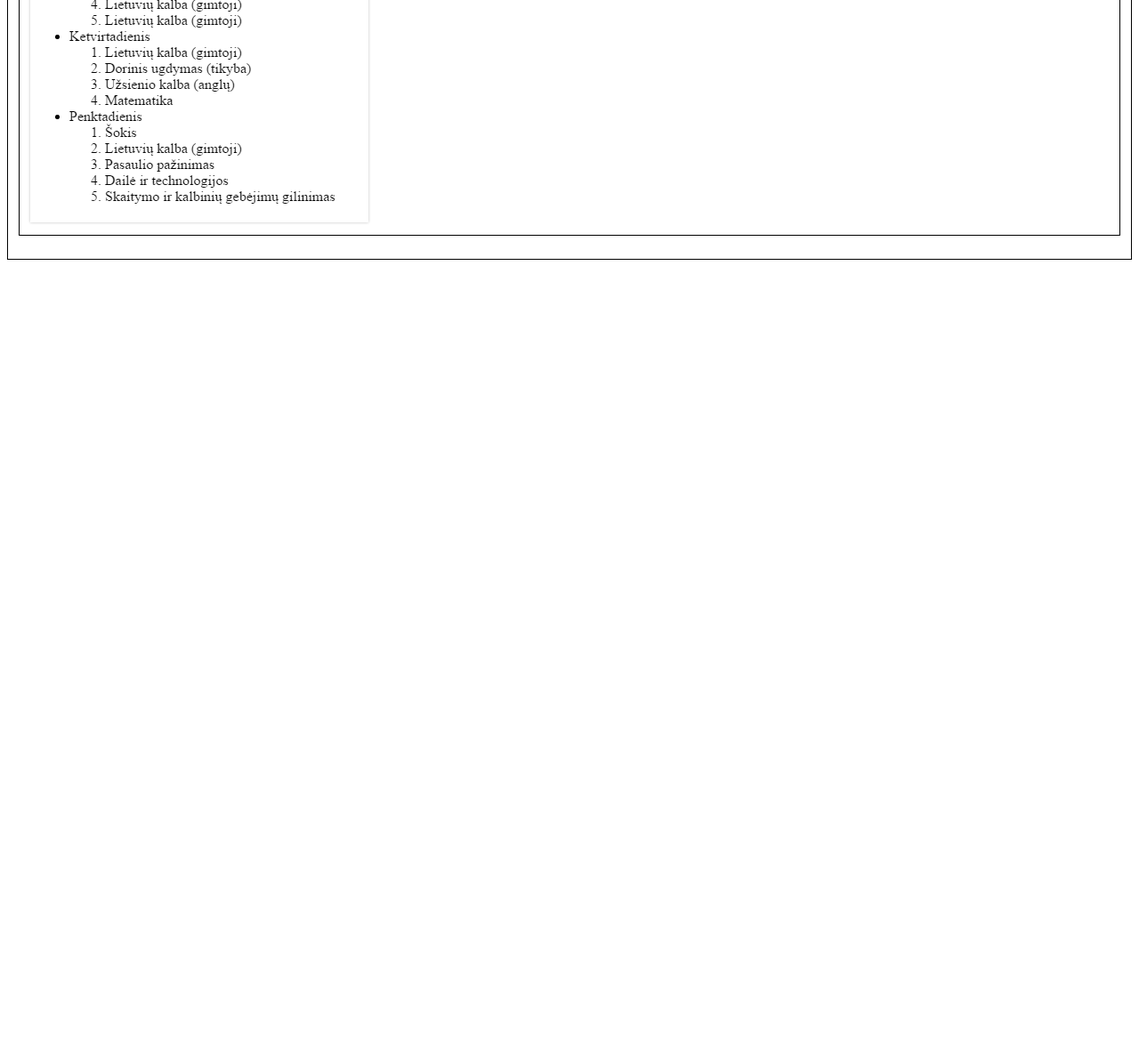
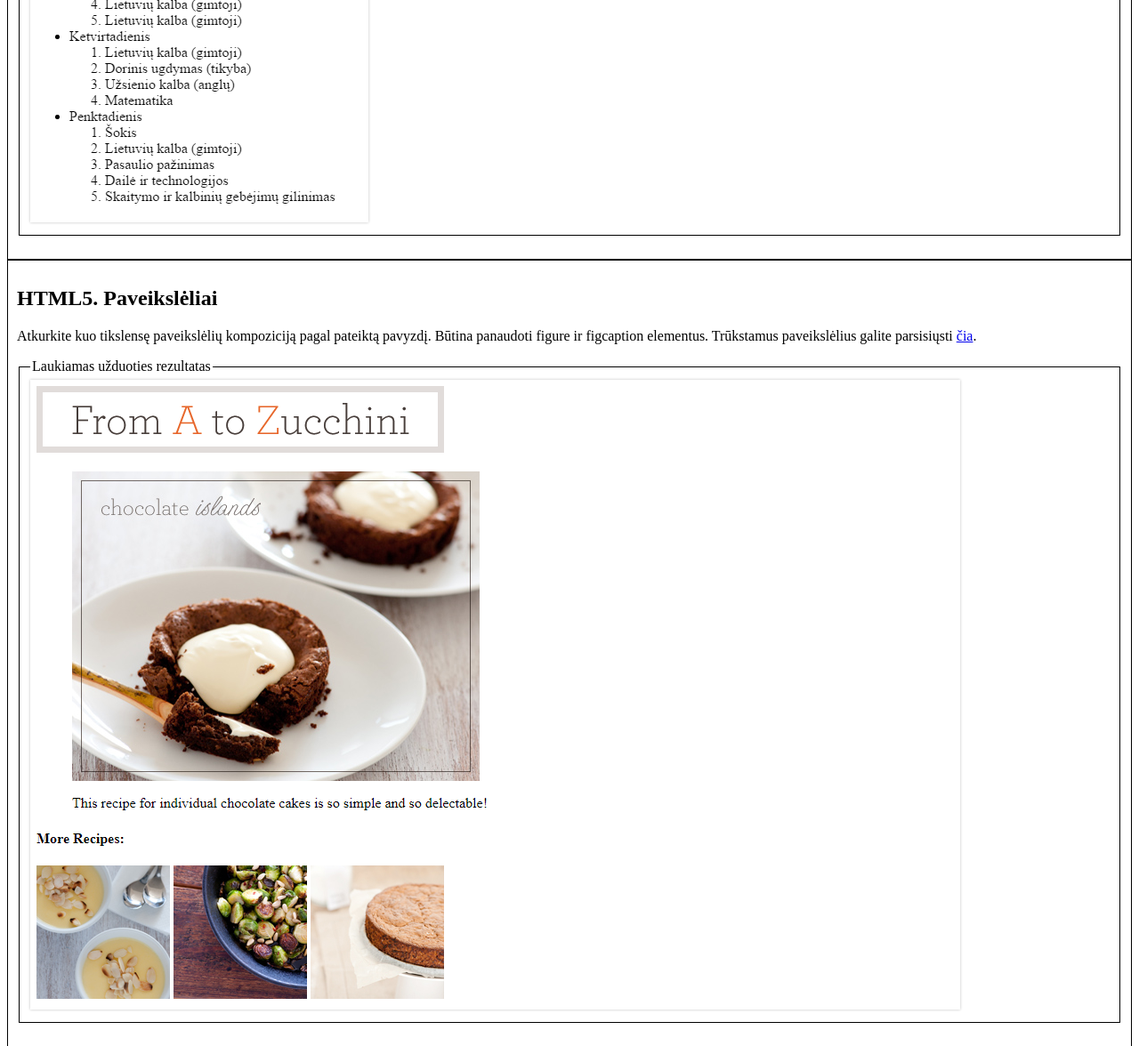
Before and after one commit to zigmantasvcs/20180329VCSWEBVAKARINIAI, a plain HTML site: page homeworks/htmltasks.html in a window 1280 px wide. Shown: the part 2221-3397 px from the top of the page at 89% size. Before the commit the page ends 2521 px from the top, so only its background shows below. Drawn offline with Linux system fonts and the light colour scheme.

Commit message:
namu darbai prideti

```diff
--- a/homeworks/htmltasks.html
+++ b/homeworks/htmltasks.html
@@ -80,7 +80,7 @@
       <p></p>
     </article>
 
-    <!-- <article class="task" id="task4">
+    <article class="task" id="task4">
       <h2>HTML5. Paveikslėliai</h2>
       <p>
         Atkurkite kuo tikslensę paveikslėlių kompoziciją pagal pateiktą pavyzdį. Būtina panaudoti figure ir figcaption elementus. Trūkstamus paveikslėlius galite parsisiųsti <a href="https://github.com/zigmantasvcs/resources/tree/master/images%20task" target="_blank">čia</a>.
@@ -220,7 +220,7 @@
         <img src="images/html121.png" />
       </fieldset>
       <p></p>
-    </article> -->
+    </article>
 
   </body>
 </html>
```
